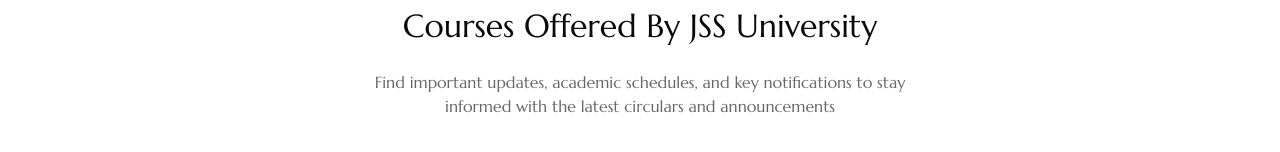
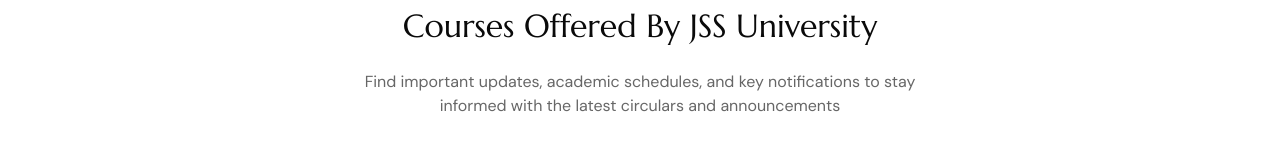
Before and after one commit to SampathShetty222/jss-work, a Next.js app: page /admission/ug-programs in a window 1280 px wide. Shown: the part 222-374 px from the top of the page. Built offline with nearby package versions, Linux system fonts and the light colour scheme; a web font is replaced by a local one.

Commit message:
fix: added the slug page for the ug-programs

```diff
--- a/src/app/admission/pg-programs/page.jsx
+++ b/src/app/admission/pg-programs/page.jsx
@@ -27,7 +27,7 @@
       <p className="mt-14 text-32 text-center font-normal">
         Courses Offered By JSS University
       </p>
-      <p className="text-secondary-opactiy60 mt-5 max-w-xl text-center mx-auto">
+      <p className="text-secondary-opactiy60 font-para mt-5 max-w-xl text-center mx-auto">
         Find important updates, academic schedules, and key notifications to
         stay informed with the latest circulars and announcements
       </p>
--- /dev/null
+++ b/src/app/admission/ug-programs/[slug]/page.jsx
@@ -0,0 +1,7 @@
+import React from "react";
+
+const Page = () => {
+  return <div>Page</div>;
+};
+
+export default Page;
--- a/src/app/admission/ug-programs/page.jsx
+++ b/src/app/admission/ug-programs/page.jsx
@@ -1,7 +1,7 @@
 "use client";
 import CoursesOfferedCard from "@/components/admission/coursesOfferedCard";
 import { courseDetails } from "@/components/about-us/data";
-import React, { Fragment, useState } from "react";
+import React, { useState } from "react";
 import { RiHome6Line } from "react-icons/ri";
 import { IoIosArrowForward } from "react-icons/io";
 import Select from "react-select";
@@ -27,7 +27,7 @@
       <p className="mt-14 text-32 text-center font-normal">
         Courses Offered By JSS University
       </p>
-      <p className="text-secondary-opactiy60 mt-5 max-w-xl text-center mx-auto">
+      <p className="text-secondary-opactiy60 font-para mt-5 max-w-xl text-center mx-auto">
         Find important updates, academic schedules, and key notifications to
         stay informed with the latest circulars and announcements
       </p>
@@ -57,9 +57,9 @@
       </div>
       <div className="grid md:grid-cols-2 lg:grid-cols-3 md:gap-6 mt-10 mb-10">
         {courseDetails.map((value, i) => (
-          <Fragment key={i}>
+          <Link href={"/admission/ug-programs/1"} key={i}>
             <CoursesOfferedCard val={value} />
-          </Fragment>
+          </Link>
         ))}
       </div>
     </section>
--- a/src/app/components/admission/coursesOfferedCard.jsx
+++ b/src/app/components/admission/coursesOfferedCard.jsx
@@ -4,7 +4,6 @@
 import { FiArrowUpRight } from "react-icons/fi";
 import Box from "../about-us/boxChip";
 import { PropTypes } from "prop-types";
-import Link from "next/link";
 
 const CoursesOfferedCard = ({ val }) => {
   return (
@@ -15,9 +14,7 @@
           <Box item={val.years} bgColor="bg-[#4BA6F5]" />
           <Box item={val.level} bgColor="bg-[#33CC99]" />
         </div>
-        <Link href="#">
-          <FiArrowUpRight className="text-lg" />
-        </Link>
+        <FiArrowUpRight className="text-lg" />
       </div>
     </div>
   );
```
